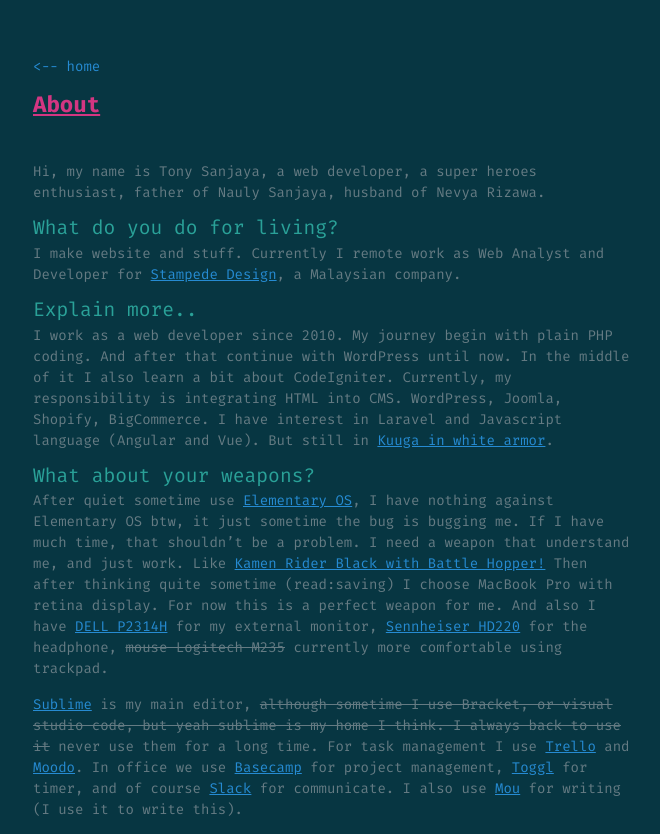
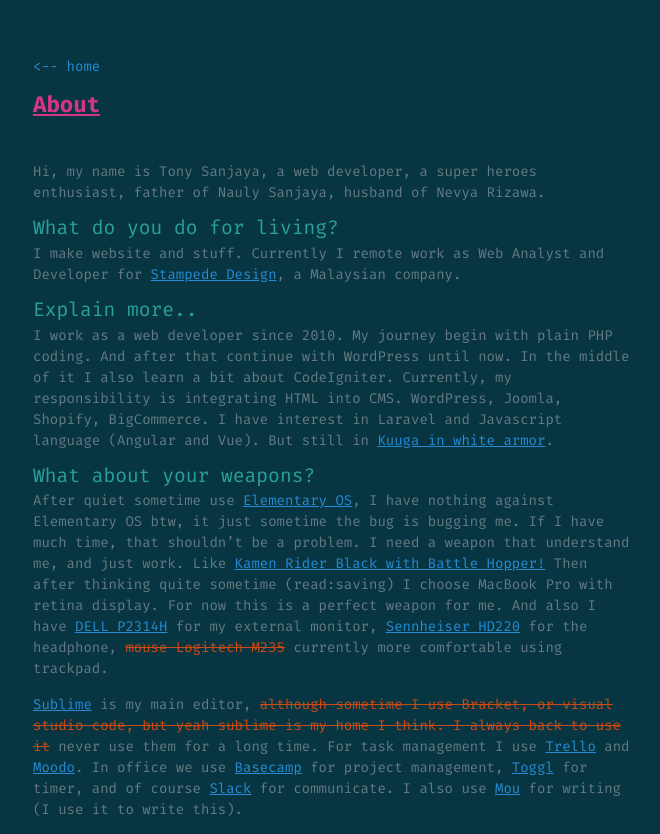
Before and after one commit to sanjayatony/sanjayatony.github.io, a Jekyll site: the page built from about.md, in a window 1280 px wide. Shown: the top 834 px of the page, without its empty margins (307-967 px from the left). Built offline with Jekyll 4.4.1, drawn with Linux system fonts in a browser that asks for light colours; nearby versions of some CDN libraries.

Commit message:
add color to <del>

```diff
--- a/assets/css/main.scss
+++ b/assets/css/main.scss
@@ -31,6 +31,10 @@
     font-size: 1em;
     line-height: 150%;
 }
+del{
+    color:$color-del;
+}
+
 a {
   color: $color-link;
   text-decoration: none;
@@ -227,6 +231,9 @@
     font-size: 0.8em;
     line-height: 1.4em;
     margin-top:30px;
+    i{
+        font-size:14px;
+    }
 }
 .embed-wrapper { position: relative; padding-bottom: 56.25%; height: 0; overflow: hidden; max-width: 100%; }
 .embed-wrapper iframe, .embed-container object, .embed-container embed { position: absolute; top: 0; left: 0; width: 100%; height: 100%; }
```
